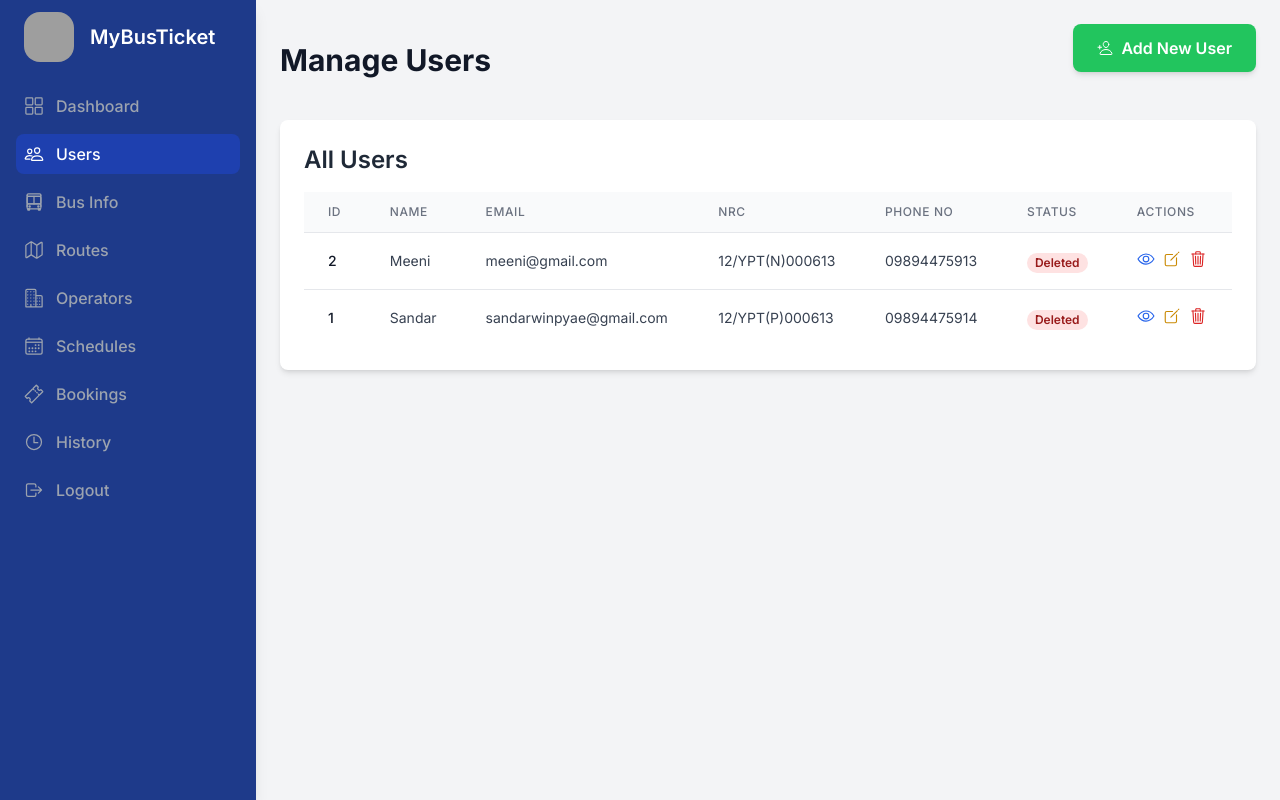
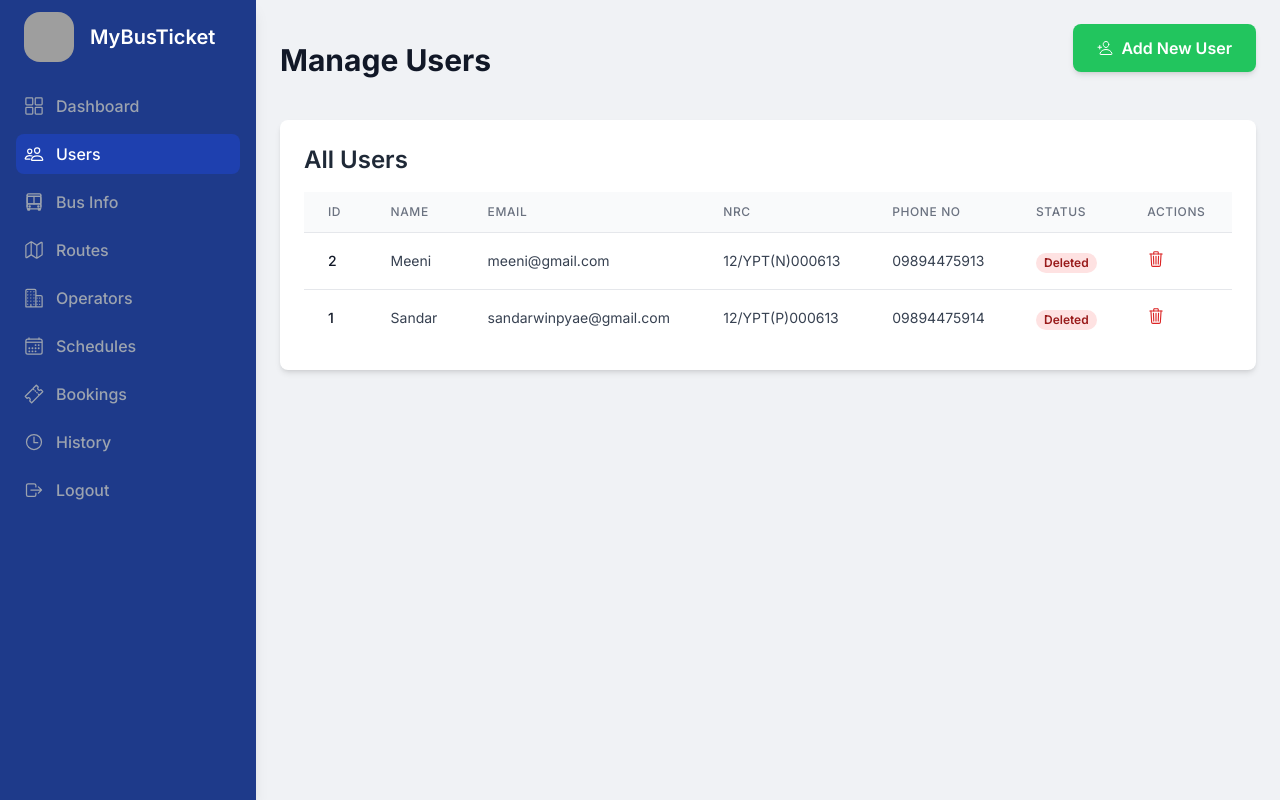
Before and after one commit to LinnLattHsu/BusTicket, a Django app: page /admindashboard/user_home/ in a window 1280 px wide. Run offline with Django 5.2, Linux system fonts and the light colour scheme; data comes from the database, SQL or seed files in the repository; both versions use the stored data as it was after the commit; some libraries are stand-ins or nearby versions; grey boxes are pictures that could not be loaded.

Commit message:
user update

```diff
--- a/BusTicket/BusTicket/urls.py
+++ b/BusTicket/BusTicket/urls.py
@@ -50,5 +50,6 @@ urlpatterns = [
 
     # admin url call
     path('admindashboard/',views.admin_dashboard),
-    path('admindashboard/user_home/',views.user_home),
+    path('admindashboard/user_home/',views.user_home,name='user_home'),
+    path('admindashboard/user_home/users/<int:user_id>/soft-delete/', views.soft_delete_user, name='soft_delete_user')
 ]
--- a/BusTicket/myapp/views.py
+++ b/BusTicket/myapp/views.py
@@ -11,8 +11,9 @@ from django.template.context_processors import request
 # from .models import Feedback
 # Create your views here.
 from django.shortcuts import render, redirect
-from django.http import HttpResponse, HttpResponseRedirect
+from django.http import HttpResponse, HttpResponseRedirect, JsonResponse
 from .models import User, Operator, Bus, Route, Schedule
+from django.urls import reverse
 from django.contrib.auth import authenticate, login, logout
 # from django.contrib.auth.models import User
 from .forms import UserLoginForm, UserRegisterForm
@@ -445,3 +446,13 @@ def admin_dashboard(request):
 def user_home(request):
     users = User.objects.all().order_by('name')
     return render(request,'admin/user_home.html',{'users' : users})
+
+def soft_delete_user(request,user_id):
+    user_info = User.objects.get(user_id = user_id)
+    user_info.del_flag = 1
+    user_info.save()
+
+    if request.headers.get('x-requested-with') == 'XMLHttpRequest':
+        return JsonResponse({"status": "success", "message": f"User {user_id} soft-deleted successfully."})
+    else:
+        return redirect(reverse('user_home'))
--- a/BusTicket/templates/admin/user_home.html
+++ b/BusTicket/templates/admin/user_home.html
@@ -11,7 +11,13 @@
     <style>
         body {
             font-family: 'Inter', sans-serif;
-            background-color: #f3f4f6;
+            display: flex;
+            justify-content: center;
+            min-height: 100vh;
+            background-color: #f0f2f5;
+            margin: 0;
+
+            box-sizing: border-box;
         }
         /* Custom scrollbar for sidebar */
         aside::-webkit-scrollbar {
@@ -25,6 +31,7 @@
             border-radius: 4px;
             border: 2px solid #1e293b;
         }
+
     </style>
 </head>
 <body class="flex h-screen overflow-hidden">
@@ -121,6 +128,10 @@
         <!-- Users List Table Card -->
         <div class="bg-white rounded-lg shadow-md p-6 mb-6">
             <h2 class="text-2xl font-semibold text-gray-800 mb-4">All Users</h2>
+            {% comment %}
+            This is a placeholder for your Django template loop.
+            Replace this with your actual loop over 'users' context variable.
+            {% endcomment %}
             {% if users %}
                 <div class="overflow-x-auto">
                     <table class="min-w-full divide-y divide-gray-200">
@@ -151,21 +162,11 @@
                                 </td>
                                 <td class="px-6 py-4 whitespace-nowrap text-right text-sm font-medium">
                                     <div class="flex space-x-2">
-                                        <!-- View User Button -->
-                                        <a href="/admin/users/view/{{ user_obj.user_id }}/"
-                                           class="text-blue-600 hover:text-blue-900 transition-colors duration-200" title="View User">
-                                            <ion-icon name="eye-outline" class="text-lg"></ion-icon>
+                                        <!-- Delete User Button - Now uses custom modal -->
+                                        <a href="users/{{user_obj.user_id}}/soft-delete/" class="text-red-600 hover:text-red-900 transition-colors duration-200" title="Delete User">
+                                            <ion-icon name="trash-outline" class="text-lg"></ion-icon>
+
                                         </a>
-                                        <!-- Update User Button -->
-                                        <a href="/admin/users/update/{{ user_obj.user_id }}/"
-                                           class="text-yellow-600 hover:text-yellow-900 transition-colors duration-200" title="Edit User">
-                                            <ion-icon name="create-outline" class="text-lg"></ion-icon>
-                                        </a>
-                                        <!-- Delete User Button -->
-                                        <button onclick="confirmAdminDelete({{ user_obj.user_id }})"
-                                                class="text-red-600 hover:text-red-900 transition-colors duration-200" title="Delete User">
-                                            <ion-icon name="trash-outline" class="text-lg"></ion-icon>
-                                        </button>
                                     </div>
                                 </td>
                             </tr>
@@ -179,19 +180,11 @@
         </div>
     </div>
 
+
     <!-- Ionicon Script Tags -->
     <script type="module" src="https://unpkg.com/ionicons@7.1.0/dist/ionicons/ionicons.esm.js" defer></script>
     <script nomodule src="https://unpkg.com/ionicons@7.1.0/dist/ionicons/ionicons.js" defer></script>
 
-    <script>
-        function confirmAdminDelete(userId) {
-            // IMPORTANT: Replace window.confirm with a custom modal UI in a production environment.
-            if (window.confirm("Are you sure you want to delete this user? This action can be undone by changing del_flag.")) {
-                // For soft delete, you'd typically send a POST request
-                // For now, we'll simulate a redirect. You'll need to implement the actual deletion in your Django view.
-                window.location.href = "/admin/users/delete/" + userId + "/";
-            }
-        }
-    </script>
+
 </body>
 </html>
```
Also changed, not shown: BusTicket/db.sqlite3.
